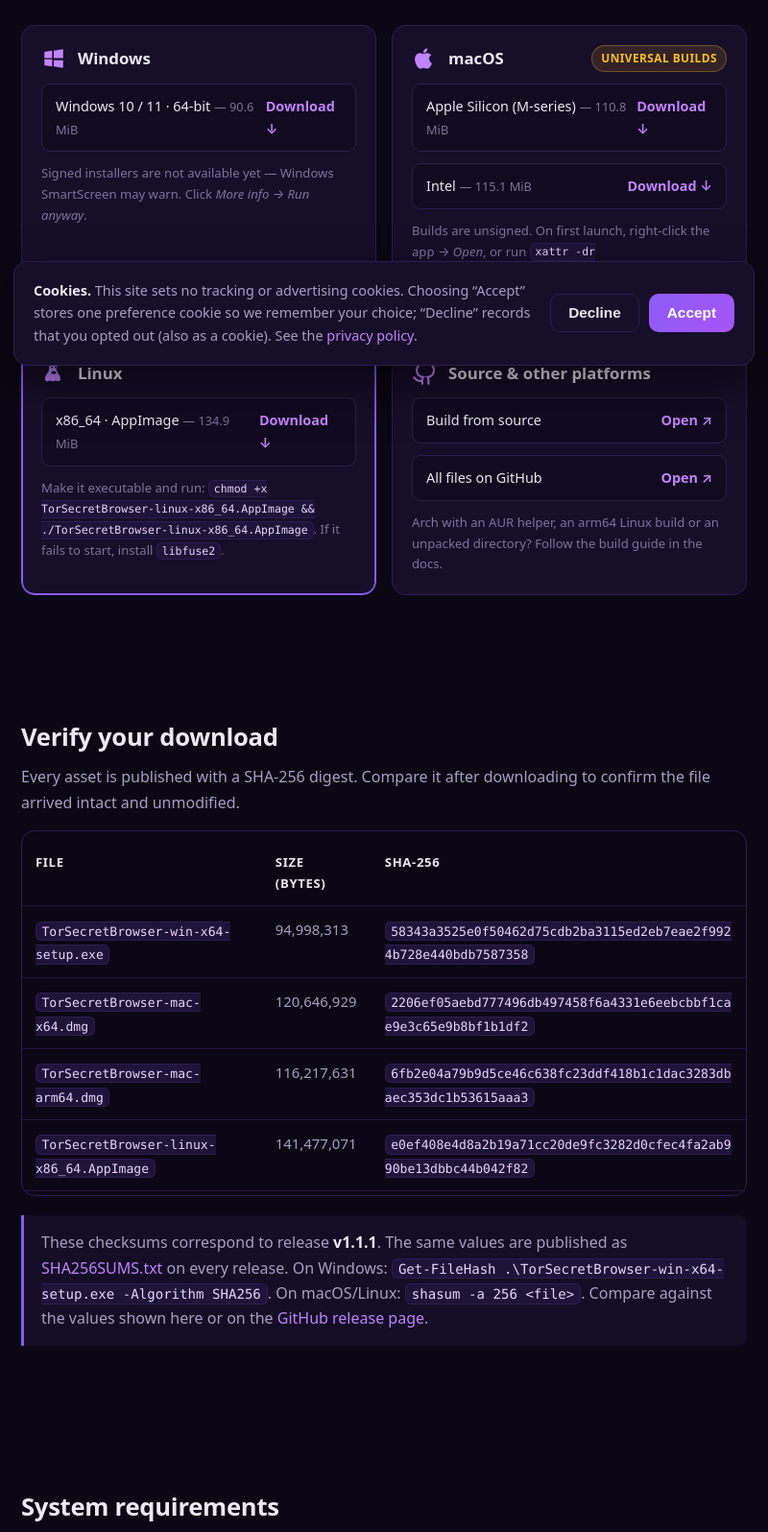
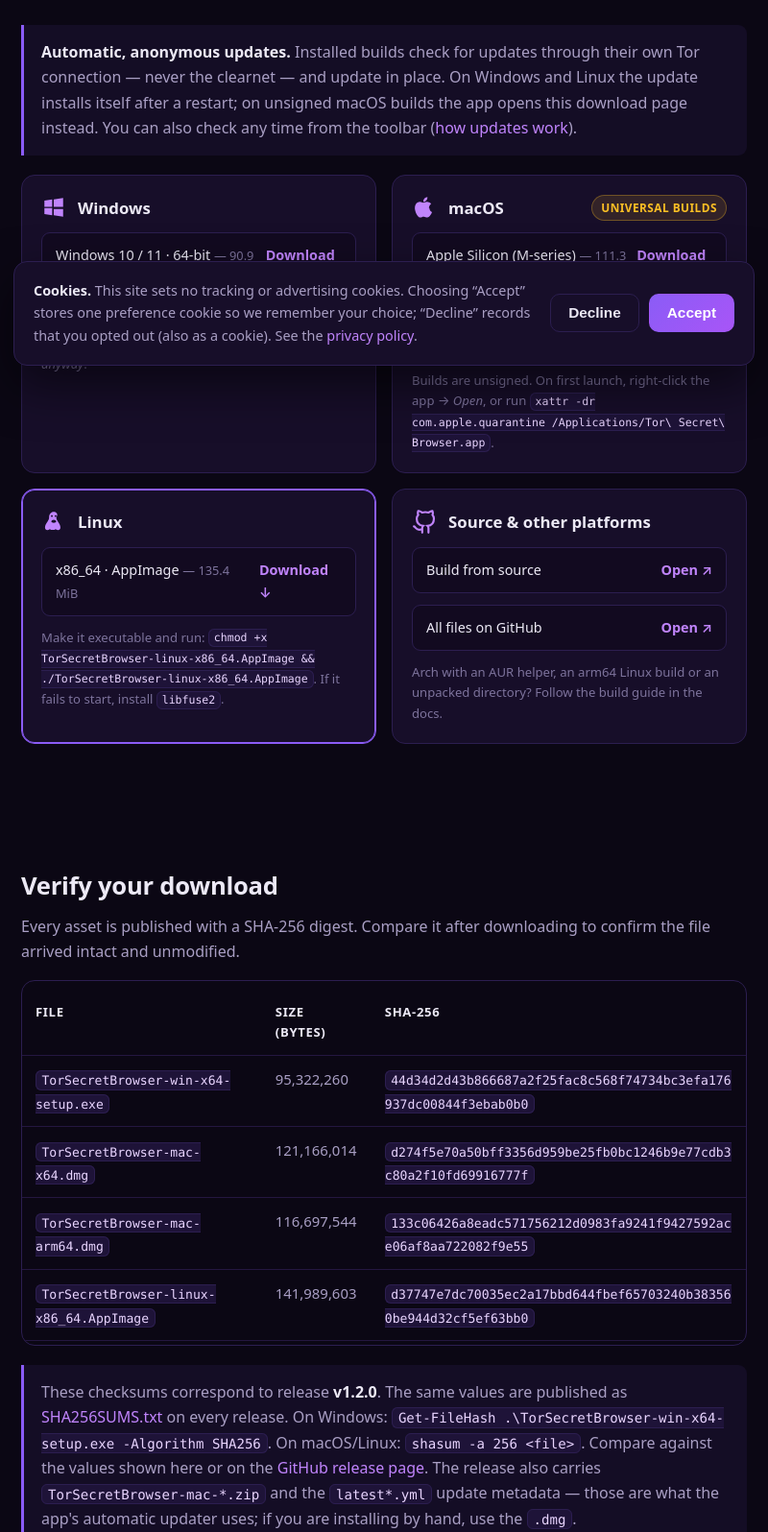
Before and after one commit to itriedcoding/TorSecretBrowser, an Electron app: page site/downloads.html in a window 800 px wide. Shown: the part 401-1997 px from the top of the page at 96% size. Drawn offline with Linux system fonts and the light colour scheme.

Commit message:
Website & docs: document automatic updates; refresh downloads and scanner to v1.2.0

```diff
--- a/site/app.js
+++ b/site/app.js
@@ -325,13 +325,13 @@
   // SHA256SUMS.txt on the GitHub release. Used only for the authenticity check.
   var OFFICIAL = {
     'TorSecretBrowser-win-x64-setup.exe':
-      { sha256: '58343a3525e0f50462d75cdb2ba3115ed2eb7eae2f9924b728e440bdb7587358', platform: 'Windows 64-bit', version: '1.1.1' },
+      { sha256: '44d34d2d43b866687a2f25fac8c568f74734bc3efa176937dc00844f3ebab0b0', platform: 'Windows 64-bit', version: '1.2.0' },
     'TorSecretBrowser-mac-x64.dmg':
-      { sha256: '2206ef05aebd777496db497458f6a4331e6eebcbbf1cae9e3c65e9b8bf1b1df2', platform: 'macOS Intel', version: '1.1.1' },
+      { sha256: 'd274f5e70a50bff3356d959be25fb0bc1246b9e77cdb3c80a2f10fd69916777f', platform: 'macOS Intel', version: '1.2.0' },
     'TorSecretBrowser-mac-arm64.dmg':
-      { sha256: '6fb2e04a79b9d5ce46c638fc23ddf418b1c1dac3283dbaec353dc1b53615aaa3', platform: 'macOS Apple Silicon', version: '1.1.1' },
+      { sha256: '133c06426a8eadc571756212d0983fa9241f9427592ace06af8aa722082f9e55', platform: 'macOS Apple Silicon', version: '1.2.0' },
     'TorSecretBrowser-linux-x86_64.AppImage':
-      { sha256: 'e0ef408e4d8a2b19a71cc20de9fc3282d0cfec4fa2ab990be13dbbc44b042f82', platform: 'Linux x86_64', version: '1.1.1' }
+      { sha256: 'd37747e7dc70035ec2a17bbd644fbef65703240b383560be944d32cf5ef63bb0', platform: 'Linux x86_64', version: '1.2.0' }
   };
 
   var EXT_GROUP = {
--- a/site/downloads.html
+++ b/site/downloads.html
@@ -48,6 +48,14 @@
         </a>
       </div>
 
+      <div class="note">
+        <strong>Automatic, anonymous updates.</strong> Installed builds check for updates through
+        their own Tor connection &mdash; never the clearnet &mdash; and update in place. On Windows
+        and Linux the update installs itself after a restart; on unsigned macOS builds the app
+        opens this download page instead. You can also check any time from the toolbar
+        (<a href="/documentation#updates">how updates work</a>).
+      </div>
+
       <div class="platforms">
         <div class="platform" data-platform="windows">
           <div class="p-head">
@@ -55,7 +63,7 @@
             <strong>Windows</strong>
           </div>
           <a class="dl" data-dl="TorSecretBrowser-win-x64-setup.exe" href="https://github.com/itriedcoding/TorSecretBrowser/releases/latest/download/TorSecretBrowser-win-x64-setup.exe" rel="noopener">
-            <span>Windows 10 / 11 &middot; 64-bit <span class="meta">— 90.6 MiB</span></span>
+            <span>Windows 10 / 11 &middot; 64-bit <span class="meta">— 90.9 MiB</span></span>
             <span class="go">Download &darr;</span>
           </a>
           <p class="hint">Signed installers are not available yet — Windows SmartScreen may warn. Click <em>More info &rarr; Run anyway</em>.</p>
@@ -68,11 +76,11 @@
             <span class="pill amber" style="margin-left:auto;">Universal builds</span>
           </div>
           <a class="dl" data-dl="TorSecretBrowser-mac-arm64.dmg" href="https://github.com/itriedcoding/TorSecretBrowser/releases/latest/download/TorSecretBrowser-mac-arm64.dmg" rel="noopener">
-            <span>Apple Silicon (M-series) <span class="meta">— 110.8 MiB</span></span>
+            <span>Apple Silicon (M-series) <span class="meta">— 111.3 MiB</span></span>
             <span class="go">Download &darr;</span>
           </a>
           <a class="dl" data-dl="TorSecretBrowser-mac-x64.dmg" href="https://github.com/itriedcoding/TorSecretBrowser/releases/latest/download/TorSecretBrowser-mac-x64.dmg" rel="noopener">
-            <span>Intel <span class="meta">— 115.1 MiB</span></span>
+            <span>Intel <span class="meta">— 115.6 MiB</span></span>
             <span class="go">Download &darr;</span>
           </a>
           <p class="hint">Builds are unsigned. On first launch, right-click the app &rarr; <em>Open</em>, or run <code>xattr -dr com.apple.quarantine /Applications/Tor\ Secret\ Browser.app</code>.</p>
@@ -84,7 +92,7 @@
             <strong>Linux</strong>
           </div>
           <a class="dl" data-dl="TorSecretBrowser-linux-x86_64.AppImage" href="https://github.com/itriedcoding/TorSecretBrowser/releases/latest/download/TorSecretBrowser-linux-x86_64.AppImage" rel="noopener">
-            <span>x86_64 &middot; AppImage <span class="meta">— 134.9 MiB</span></span>
+            <span>x86_64 &middot; AppImage <span class="meta">— 135.4 MiB</span></span>
             <span class="go">Download &darr;</span>
           </a>
           <p class="hint">Make it executable and run: <code>chmod +x TorSecretBrowser-linux-x86_64.AppImage &amp;&amp; ./TorSecretBrowser-linux-x86_64.AppImage</code>. If it fails to start, install <code>libfuse2</code>.</p>
@@ -118,34 +126,37 @@
           <tbody>
             <tr>
               <td><code>TorSecretBrowser-win-x64-setup.exe</code></td>
-              <td>94,998,313</td>
-              <td><code>58343a3525e0f50462d75cdb2ba3115ed2eb7eae2f9924b728e440bdb7587358</code></td>
+              <td>95,322,260</td>
+              <td><code>44d34d2d43b866687a2f25fac8c568f74734bc3efa176937dc00844f3ebab0b0</code></td>
             </tr>
             <tr>
               <td><code>TorSecretBrowser-mac-x64.dmg</code></td>
-              <td>120,646,929</td>
-              <td><code>2206ef05aebd777496db497458f6a4331e6eebcbbf1cae9e3c65e9b8bf1b1df2</code></td>
+              <td>121,166,014</td>
+              <td><code>d274f5e70a50bff3356d959be25fb0bc1246b9e77cdb3c80a2f10fd69916777f</code></td>
             </tr>
             <tr>
               <td><code>TorSecretBrowser-mac-arm64.dmg</code></td>
-              <td>116,217,631</td>
-              <td><code>6fb2e04a79b9d5ce46c638fc23ddf418b1c1dac3283dbaec353dc1b53615aaa3</code></td>
+              <td>116,697,544</td>
+              <td><code>133c06426a8eadc571756212d0983fa9241f9427592ace06af8aa722082f9e55</code></td>
             </tr>
             <tr>
               <td><code>TorSecretBrowser-linux-x86_64.AppImage</code></td>
-              <td>141,477,071</td>
-              <td><code>e0ef408e4d8a2b19a71cc20de9fc3282d0cfec4fa2ab990be13dbbc44b042f82</code></td>
+              <td>141,989,603</td>
+              <td><code>d37747e7dc70035ec2a17bbd644fbef65703240b383560be944d32cf5ef63bb0</code></td>
             </tr>
           </tbody>
         </table>
       </div>
       <div class="note">
-        These checksums correspond to release <strong>v1.1.1</strong>. The same values are
+        These checksums correspond to release <strong>v1.2.0</strong>. The same values are
         published as <a href="https://github.com/itriedcoding/TorSecretBrowser/releases/latest/download/SHA256SUMS.txt" target="_blank" rel="noopener">SHA256SUMS.txt</a>
         on every release. On Windows:
         <code>Get-FileHash .\TorSecretBrowser-win-x64-setup.exe -Algorithm SHA256</code>.
         On macOS/Linux: <code>shasum -a 256 &lt;file&gt;</code>. Compare against the values
         shown here or on the <a href="https://github.com/itriedcoding/TorSecretBrowser/releases/latest" target="_blank" rel="noopener">GitHub release page</a>.
+        The release also carries <code>TorSecretBrowser-mac-*.zip</code> and the
+        <code>latest*.yml</code> update metadata — those are what the app's automatic updater
+        uses; if you are installing by hand, use the <code>.dmg</code>.
       </div>
     </section>
 
```
Also changed, not shown: site/documentation.html (+24 -0 lines), site/index.html (+7 -0 lines), site/privacy.html (+5 -0 lines), README.md.
